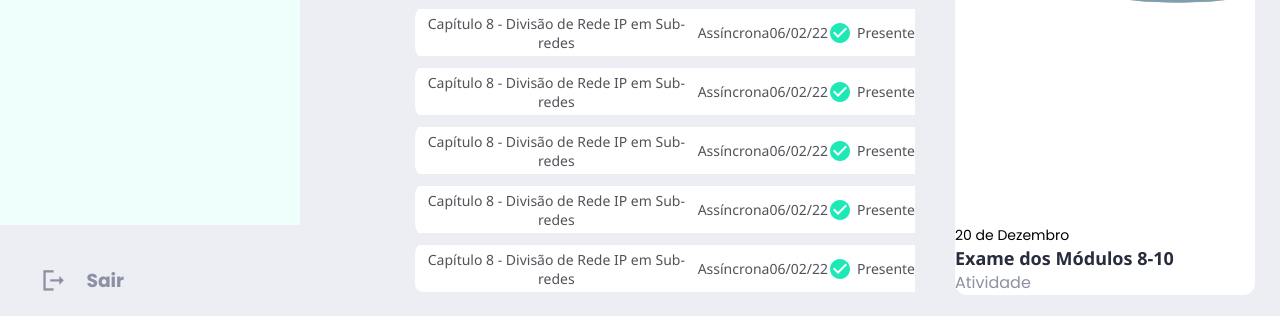
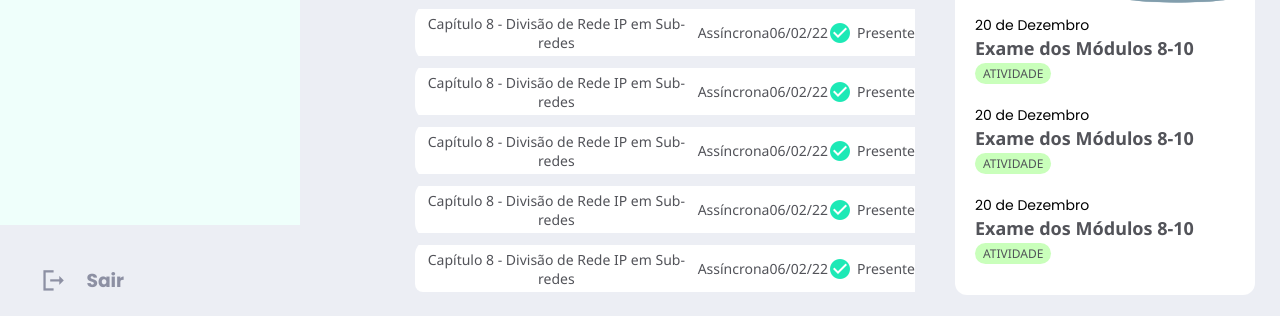
Before and after one commit to GeovaniSS/ColaboraIFB, a plain HTML site: page views/rdc.html in a window 1280 px wide. Shown: the part 595-911 px from the top of the page. Drawn offline with Linux system fonts and the light colour scheme.

Commit message:
Próximas Atividades

```diff
--- a/styles/rdc-style.css
+++ b/styles/rdc-style.css
@@ -160,9 +160,9 @@ table tbody .task-delivery > span {
 }
 
 /*=========== NEXT TASKS ===========*/
-aside.next-tasks{
-    margin-top: 32px;
-    margin-right: 50px;
+
+.next-tasks{
+    margin: 32px 50px 0 0;
     width: 300px;
     height: 30rem;
     border-radius: 12px;
@@ -170,7 +170,11 @@ aside.next-tasks{
     position: relative;
 }
 
-aside .next-tasks-header h3 {
+.next-tasks-header {
+    width: 100%;
+}
+
+.next-tasks-header h3 {
     position: absolute;
     left: 8%;
     top: 12%;
@@ -178,21 +182,34 @@ aside .next-tasks-header h3 {
     font-size: 1.4rem;
 }
 
-aside .next-tasks-header img {
+.next-tasks-header img {
     position: absolute;
     top: -5%;
     left: 15%;
     width: 350px;
 }
 
-aside .next-tasks-content h5 {
-
+.next-tasks-container {
+    margin: 200px 20px;
 }
 
-aside .next-tasks-content h4 {
-
+.next-tasks-content {
+    width: 100%;
+    margin-bottom: 20px;
 }
 
-aside .next-tasks-content span {
+.next-tasks-content h4 {
+    font-weight: bold;
+    font-family: 'Noto Sans';
+    color: #525359;
+}
 
+.next-tasks-content span {
+    font-family: 'Noto Sans';
+    font-size: 12px;
+    background-color: rgba(149, 255, 122, 51%);
+    text-transform: uppercase;
+    padding: 2px 8px;
+    color: #525359;
+    border-radius: 12px;
 }
--- a/views/rdc.html
+++ b/views/rdc.html
@@ -282,17 +282,29 @@
                         </tbody>
                     </table>
                 </div>
-                <aside class="next-tasks">
+                <div class="next-tasks">
                     <div class="next-tasks-header">
                         <h3>Próximas <br> Atividades</h3>
                         <img src="../img/tasks.png" alt="">
                     </div>
-                    <div class="next-tasks-content">
-                        <h5>20 de Dezembro</h5>
-                        <h4>Exame dos Módulos 8-10</h4>
-                        <span id="task-color">Atividade</span>
+                    <div class="next-tasks-container">
+                        <div class="next-tasks-content">
+                            <h5>20 de Dezembro</h5>
+                            <h4>Exame dos Módulos 8-10</h4>
+                            <span id="task-color">Atividade</span>
+                        </div>
+                        <div class="next-tasks-content">
+                            <h5>20 de Dezembro</h5>
+                            <h4>Exame dos Módulos 8-10</h4>
+                            <span id="task-color">Atividade</span>
+                        </div>
+                        <div class="next-tasks-content">
+                            <h5>20 de Dezembro</h5>
+                            <h4>Exame dos Módulos 8-10</h4>
+                            <span id="task-color">Atividade</span>
+                        </div>
                     </div>
-                </aside>
+                </div>
             </section>
         </section>
     </main>
```
